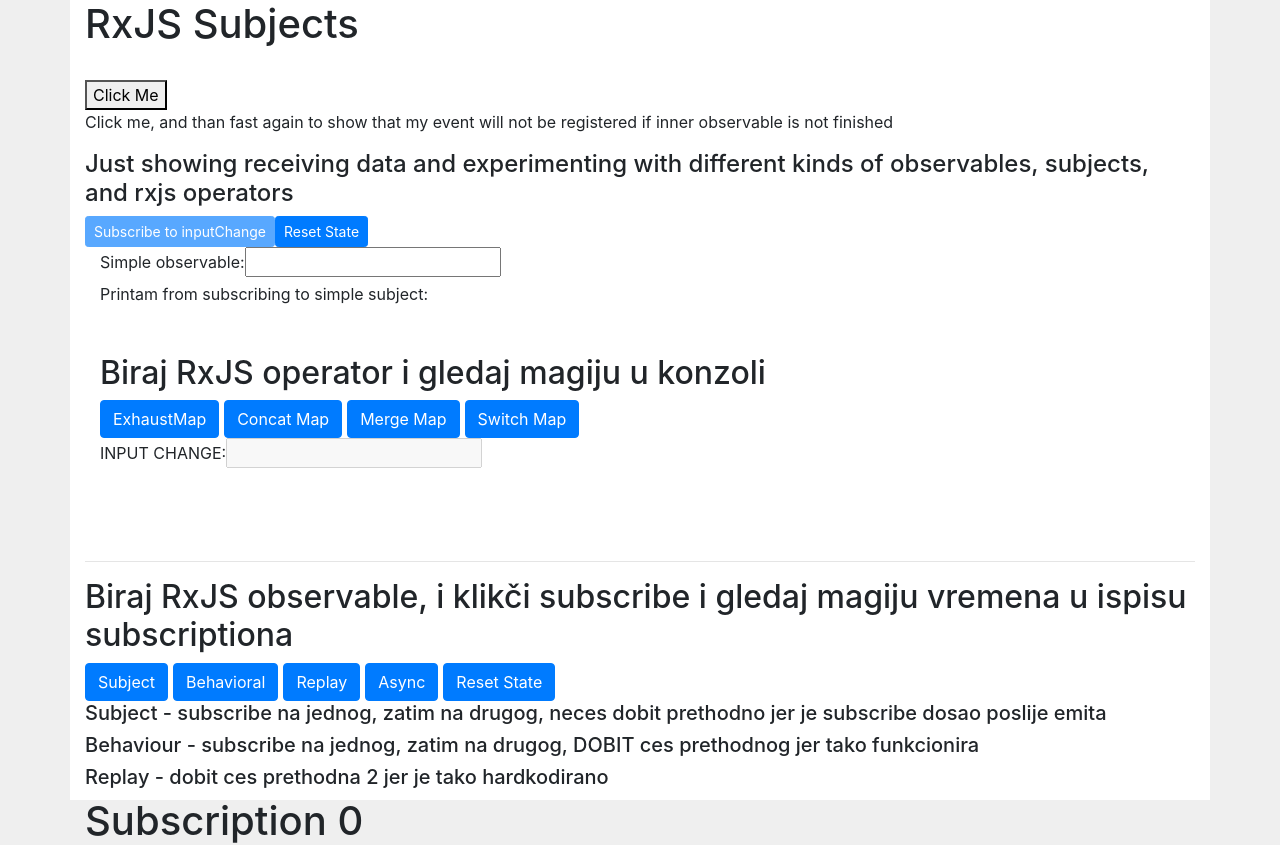
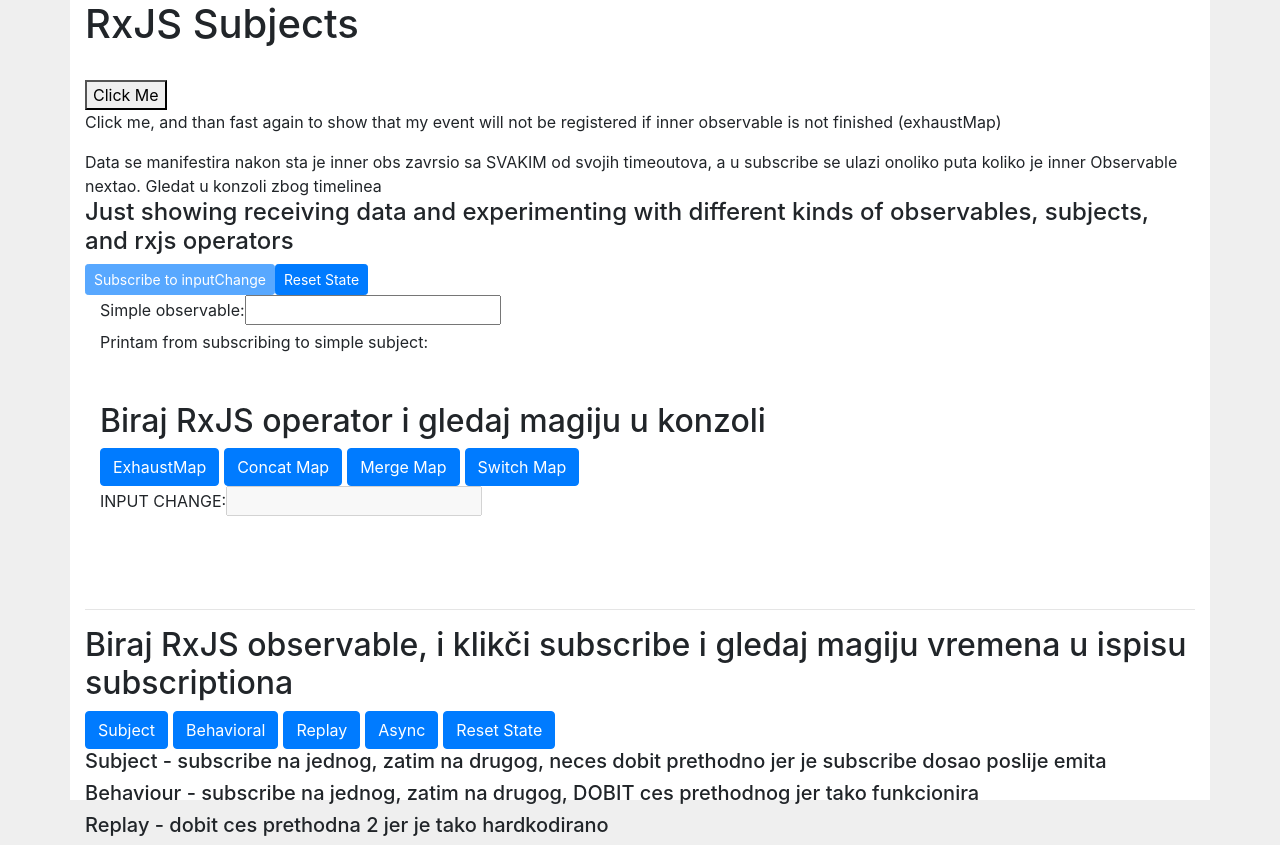
Before and after one commit to lukalukaluka7000/rxjs-experimenting, an Angular app: page / in a window 1280 px wide. Shown: the top 845 px of the page. Built offline with nearby package versions, Linux system fonts and the light colour scheme.

Commit message:
try optimizing clicks$

```diff
--- a/src/app/app.component.html
+++ b/src/app/app.component.html
@@ -3,9 +3,12 @@
 </h1>
 
 <br />
-<!-- (click)="subscribe0()" -->
 <button #button> Click Me </button> <p>Click me, and than fast again to show that my event will
-  not be registered if inner observable is not finished</p>
+  not be registered if inner observable is not finished (exhaustMap)</p>
+<div>
+  Data se manifestira nakon sta je inner obs zavrsio sa SVAKIM od svojih timeoutova, a
+  u subscribe se ulazi onoliko puta koliko je inner Observable nextao. Gledat u konzoli zbog timelinea
+</div>
 <h4>Just showing receiving data and experimenting with different kinds of observables, subjects, and rxjs operators</h4>
 <button class="btn btn-primary btn-sm"  disabled>Subscribe to inputChange</button>
 <button class="btn btn-primary btn-sm" (click)="resetToInitialState()" >Reset State</button>
--- a/src/app/app.component.ts
+++ b/src/app/app.component.ts
@@ -22,6 +22,7 @@
   subscription2Data = [];
   subscription3Data = [];
 
+  subClicks: Subscription;
   subInputChanges : Subscription;
   sub0: Subscription;
   sub1: Subscription;
@@ -29,7 +30,7 @@
   sub3: Subscription;
 
   @ViewChild('button',{static:true}) button; //moze bit i 'input' event
-  clicks$:Observable<any>;
+  clicks$ : Observable<any>;
   count : number=0;
 
   @ViewChild('inputTipProizvoda', {static: true}) inputTipProizvodaField;
@@ -41,16 +42,9 @@
 
   ngOnInit() {
     this.subjectsService.initSimpleObservable();
-    //src i inner
-    //this.subscribeSrcInner();
-
-    //na klikove button
+    //todo: src i inner
     this.clicks$ = fromEvent(this.button.nativeElement, 'click');
     this.subscribeExhaustMapClickExample();
-
-    //na input field change
-    //this.TryDifferentOperatorsOnInputChange();
-
   }
 
   TryDifferentOperatorsOnInputChange() {
@@ -145,6 +139,8 @@
       this.sub3.unsubscribe();
     if(this.subInputChanges !== undefined)
       this.subInputChanges.unsubscribe();
+    if(this.subClicks !== undefined)
+      this.subClicks.unsubscribe();
     this.subscription0Data = [];
     this.subscription1Data = [];
     this.subscription2Data = [];
@@ -177,23 +173,18 @@
         observer.next(this.count + " B: " + currInputValueField);
         observer.complete();
       }, 2000);
-      // moras imat complete da bi se znalo da je zavrsio;
-
     });
   }
   subscribeExhaustMapClickExample() {
-    this.clicks$.pipe(
-      exhaustMap(() => {// on ne primi nista jer je button click event glup sam po sebi
-        console.log("botun je kliknut, idemo u delyed Observable i ceka se da se on izvrsi koliko god trajao i tek onda prihvacam naknadne klikove");
+    this.subClicks = this.clicks$.pipe(
+      exhaustMap(() => {
+        console.log("printam iz exhaustMapa samo za jedan klik, idem u delayed inner Observable i ceka se da se on izvrsi koliko god trajao i tek onda prihvacam naknadne klikove");
         this.count += 1;
         console.log("count je : ", this.count);
         return this.delayedObs();
       })
     ).subscribe(data => {
-      console.log("ovde je data nakon sta je inner obs zavrsio sa SVAKIM od svojih timeoutova");
-      console.log("u subscribe se ulazi onoliko puta koliko je inner Observable nextao (to provjeri po logovima)");
-      console.log("data je: ");
-      console.log(data);
+      console.log("data je: ", data);
     });
   }
   subscribeSrcInner() {
@@ -238,6 +229,7 @@
     this.sub1.unsubscribe();
     this.sub2.unsubscribe();
     this.sub3.unsubscribe();
+    this.subClicks.unsubscribe();
   }
 
 }
```
